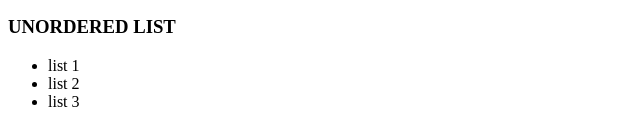
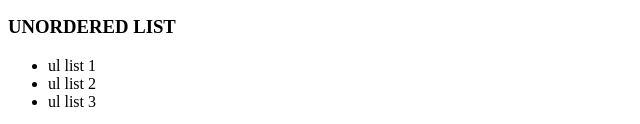
Before and after one commit to kvdsp14/Visual-Studio, a plain HTML site: page cont.html in a window 1280 px wide. Shown: the part 1081-1205 px from the top of the page, 0-640 px from the left. Drawn offline with Linux system fonts and the light colour scheme.

Commit message:
modifird

```diff
--- a/cont.html
+++ b/cont.html
@@ -46,9 +46,9 @@
     </ol>
     <h3>UNORDERED LIST</h3>
     <ul>
-        <li> list 1</li>
-        <li> list 2</li>
-        <li> list 3</li>
+        <li> ul list 1</li>
+        <li> ul list 2</li>
+        <li> ul list 3</li>
     </ul>
 
 </body>
```
